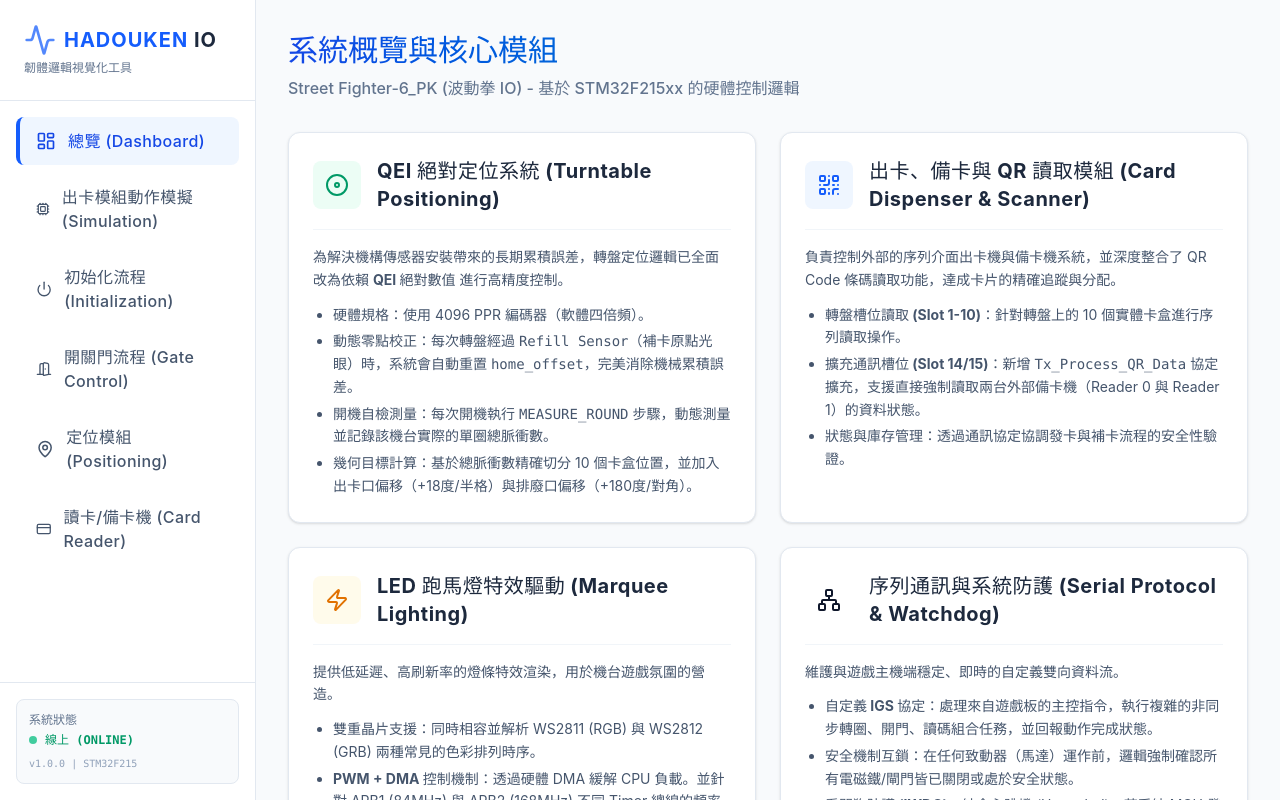
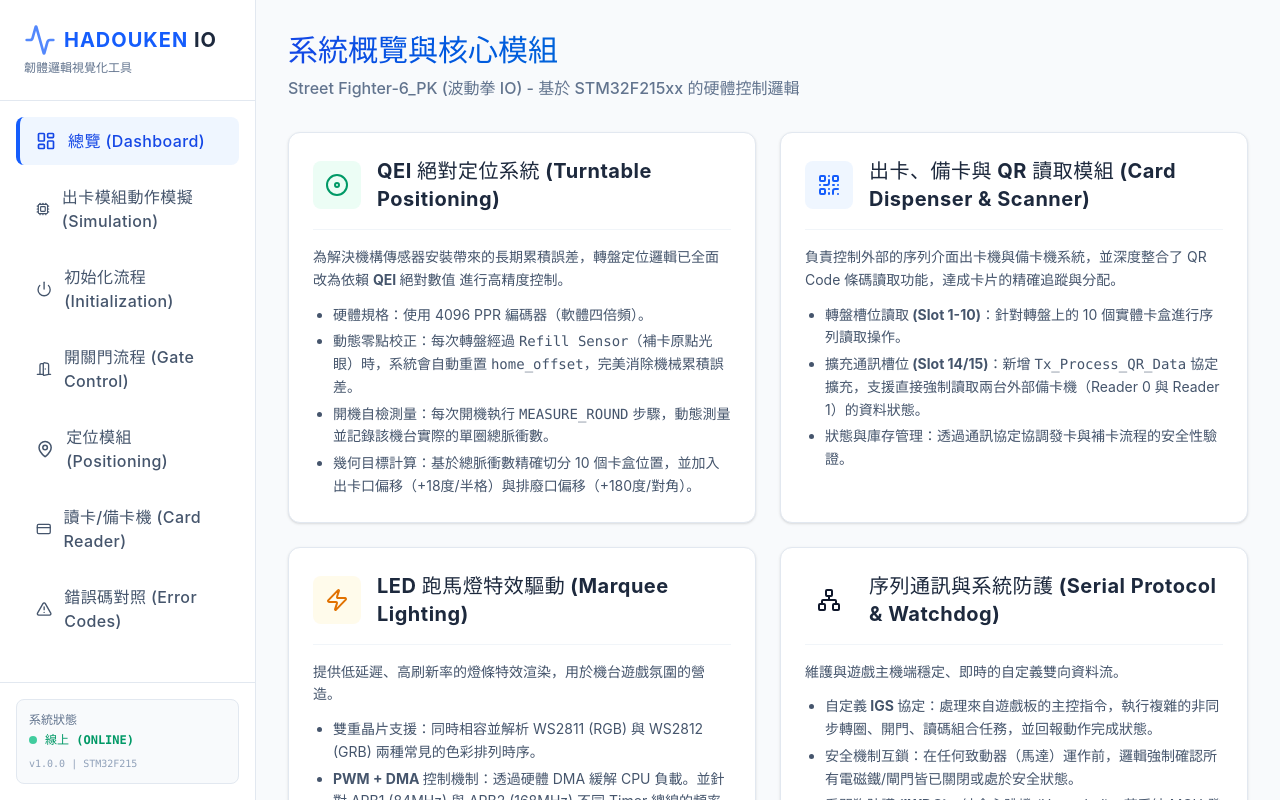
Before and after one commit to igs-zijunlin/Street_Fighter_Firmware_Logic_Guide_App, a React app: page / in a window 1280 px wide. Built offline with nearby package versions, Linux system fonts and the light colour scheme; the HTML template or start-up script is replaced by a standard one.

Commit message:
feat(錯誤碼對照表)新增錯誤碼對照表

```diff
--- a/src/App.tsx
+++ b/src/App.tsx
@@ -7,7 +7,7 @@ import Initialization from './pages/Initialization';
 import GateControl from './pages/GateControl';
 import PositioningFlow from './pages/PositioningFlow';
 import CardDispenserFlow from './pages/CardDispenserFlow';
-
+import ErrorCodes from './pages/ErrorCodes';
 
 
 function App() {
@@ -21,6 +21,7 @@ function App() {
           <Route path="gate-control" element={<GateControl />} />
           <Route path="positioning" element={<PositioningFlow />} />
           <Route path="card-dispenser" element={<CardDispenserFlow />} />
+          <Route path="error-codes" element={<ErrorCodes />} />
           <Route path="*" element={<Navigate to="/" replace />} />
         </Route>
       </Routes>
--- a/src/components/layout/Sidebar.tsx
+++ b/src/components/layout/Sidebar.tsx
@@ -1,5 +1,5 @@
 import { NavLink } from 'react-router-dom';
-import { LayoutDashboard, Cpu, Activity, Power, DoorOpen, MapPin, CreditCard, X } from 'lucide-react';
+import { LayoutDashboard, Cpu, Activity, Power, DoorOpen, MapPin, CreditCard, X, AlertTriangle } from 'lucide-react';
 import { cn } from '../../lib/utils';
 
 interface SidebarProps {
@@ -15,6 +15,7 @@ const Sidebar = ({ isOpen, setIsOpen }: SidebarProps) => {
         { to: '/gate-control', icon: DoorOpen, label: '開關門流程 (Gate Control)' },
         { to: '/positioning', icon: MapPin, label: '定位模組 (Positioning)' },
         { to: '/card-dispenser', icon: CreditCard, label: '讀卡/備卡機 (Card Reader)' },
+        { to: '/error-codes', icon: AlertTriangle, label: '錯誤碼對照 (Error Codes)' },
     ];
 
     return (
```
Also changed, not shown: 1 other file (tests, documents, lock files or other folders).
